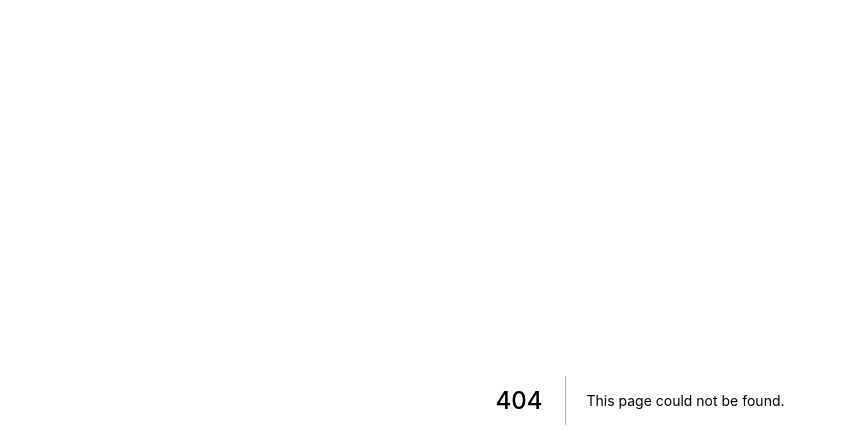
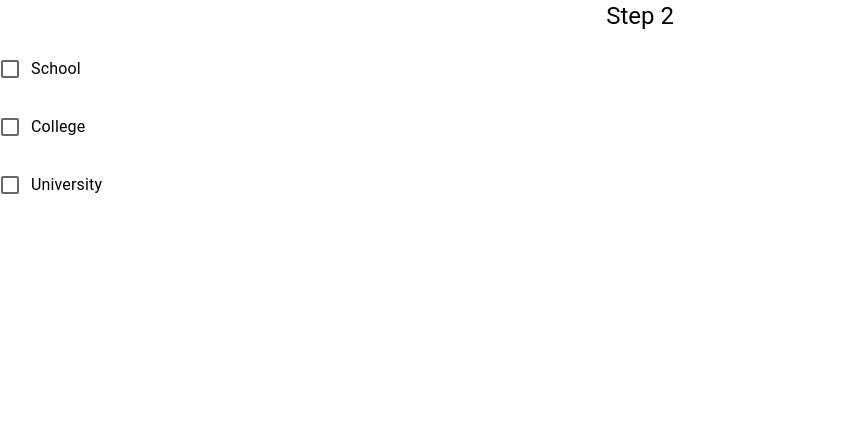
Before and after one commit to saqlainM87/form-challenge, a Next.js app: page /form-page/components/secondStep in a window 1280 px wide. Before the commit this address had no page. Shown: the top 448 px of the page, without its empty margins (0-846 px from the left). Built offline with nearby package versions, Linux system fonts and the light colour scheme.

Commit message:
feat: Add second form step ui.

```diff
--- /dev/null
+++ b/pages/form-page/components/secondStep.tsx
@@ -0,0 +1,142 @@
+import {
+    Checkbox,
+    FormControlLabel,
+    MenuItem,
+    TextField,
+    Typography,
+} from '@mui/material';
+import React, { ReactElement, useState } from 'react';
+import cx from 'classnames';
+import { Box } from '@mui/system';
+import { DesktopDatePicker } from '@mui/x-date-pickers';
+
+import styles from '../formPage.module.css';
+import dayjs from 'dayjs';
+
+const SecondStep = (): ReactElement => {
+    const [schoolSelected, setSchoolSelected] = useState(false);
+    const [collegeSelected, setCollegeSelected] = useState(false);
+    const [universitySelected, setUniversitySelected] = useState(false);
+
+    const renderInputs = () => (
+        <>
+            <Box
+                marginTop="1rem"
+                sx={{
+                    '& .MuiTextField-root': { width: '15rem' },
+                }}
+            >
+                <TextField
+                    required
+                    label="Institution Name"
+                    placeholder="Enter the institution name"
+                    defaultValue=""
+                    InputLabelProps={{
+                        shrink: true,
+                    }}
+                />
+            </Box>
+            <Box
+                marginTop="1rem"
+                sx={{
+                    '& .MuiTextField-root': { width: '15rem' },
+                }}
+            >
+                <DesktopDatePicker
+                    disableFuture
+                    value={dayjs()}
+                    onChange={() => {
+                        //
+                    }}
+                    label="Passing Year"
+                    inputFormat="YYYY"
+                    renderInput={(params) => <TextField {...params} />}
+                    views={['year']}
+                />
+            </Box>
+            <Box
+                marginTop="1rem"
+                sx={{
+                    '& .MuiTextField-root': { width: '15rem' },
+                }}
+            >
+                <TextField
+                    required
+                    label="Result"
+                    placeholder="Enter your result"
+                    defaultValue=""
+                    InputLabelProps={{
+                        shrink: true,
+                    }}
+                />
+            </Box>
+        </>
+    );
+
+    return (
+        <div className={styles.firstStepWrapper}>
+            <Typography
+                component="h2"
+                variant="h5"
+                className={cx('text-center', styles.title)}
+            >
+                Step 2
+            </Typography>
+            <Box
+                marginTop="1rem"
+                sx={{
+                    '& .MuiTextField-root': { width: '15rem' },
+                }}
+                textAlign="left"
+            >
+                <FormControlLabel
+                    onChange={() => {
+                        setSchoolSelected((state) => !state);
+                    }}
+                    value={schoolSelected}
+                    control={<Checkbox />}
+                    label="School"
+                />
+            </Box>
+            {schoolSelected && renderInputs()}
+
+            <Box
+                marginTop="1rem"
+                sx={{
+                    '& .MuiTextField-root': { width: '15rem' },
+                }}
+                textAlign="left"
+            >
+                <FormControlLabel
+                    onChange={() => {
+                        setCollegeSelected((state) => !state);
+                    }}
+                    value={collegeSelected}
+                    control={<Checkbox />}
+                    label="College"
+                />
+            </Box>
+            {collegeSelected && renderInputs()}
+
+            <Box
+                marginTop="1rem"
+                sx={{
+                    '& .MuiTextField-root': { width: '15rem' },
+                }}
+                textAlign="left"
+            >
+                <FormControlLabel
+                    onChange={() => {
+                        setUniversitySelected((state) => !state);
+                    }}
+                    value={universitySelected}
+                    control={<Checkbox />}
+                    label="University"
+                />
+            </Box>
+            {universitySelected && renderInputs()}
+        </div>
+    );
+};
+
+export default SecondStep;
```
Also changed, not shown: pages/form-page/index.tsx (+7 -1 lines).
